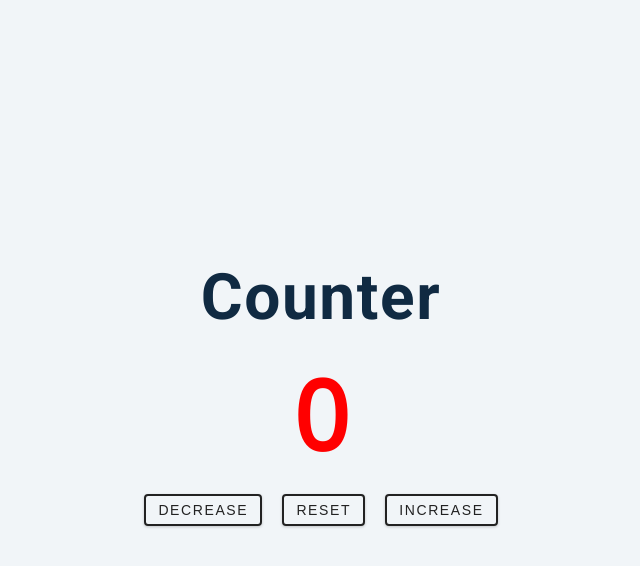
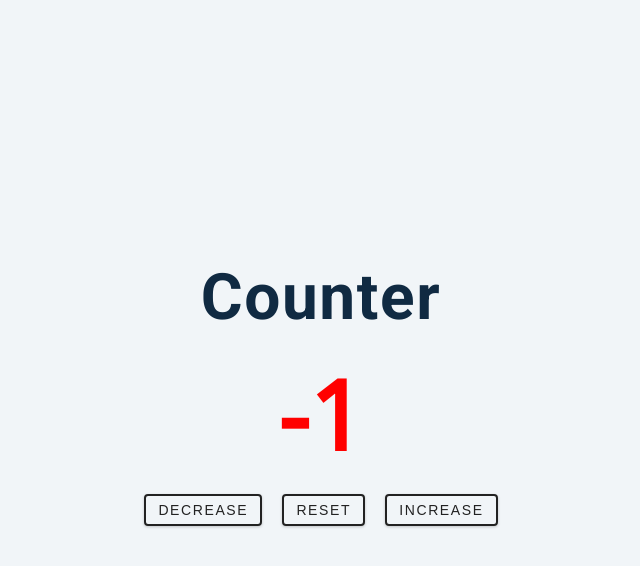
Before and after one commit to EricJostad/Counter-Practice, a plain HTML site: page index.html in a window 1280 px wide. Both pictures are taken after a click on the button "DECREASE". Shown: the whole page, without its empty margins (319-959 px from the left). Drawn offline with nearby package versions, Linux system fonts and the light colour scheme.

Commit message:
Bug located. Forgot to add 'value.textContext = count' after if/if else statements. Count functionality is now good.

```diff
--- a/app.js
+++ b/app.js
@@ -22,5 +22,6 @@ btns.forEach(function (btn) {
         if (count === 0) {
             value.style.color = '#222';
         }
+        value.textContent = count;
     });
 });
--- a/index.html
+++ b/index.html
@@ -6,14 +6,15 @@
     <meta name="viewport" content="width=device-width, initial-scale=1.0" />
     <title>Counter</title>
 
-
-    <link rel="stylesheet" href="style.css" />
+    <link rel="stylesheet" href="./style.css" />
 </head>
 
 <body>
     <main>
         <div class="container">
-            <h1>Counter</h1>
+            <h1>
+                Counter
+            </h1>
             <span id="value">0</span>
             <div class="button-container">
                 <button class="btn decrease">Decrease</button>
@@ -22,7 +23,6 @@
             </div>
         </div>
     </main>
-
     <script src="app.js"></script>
 </body>
 
```
